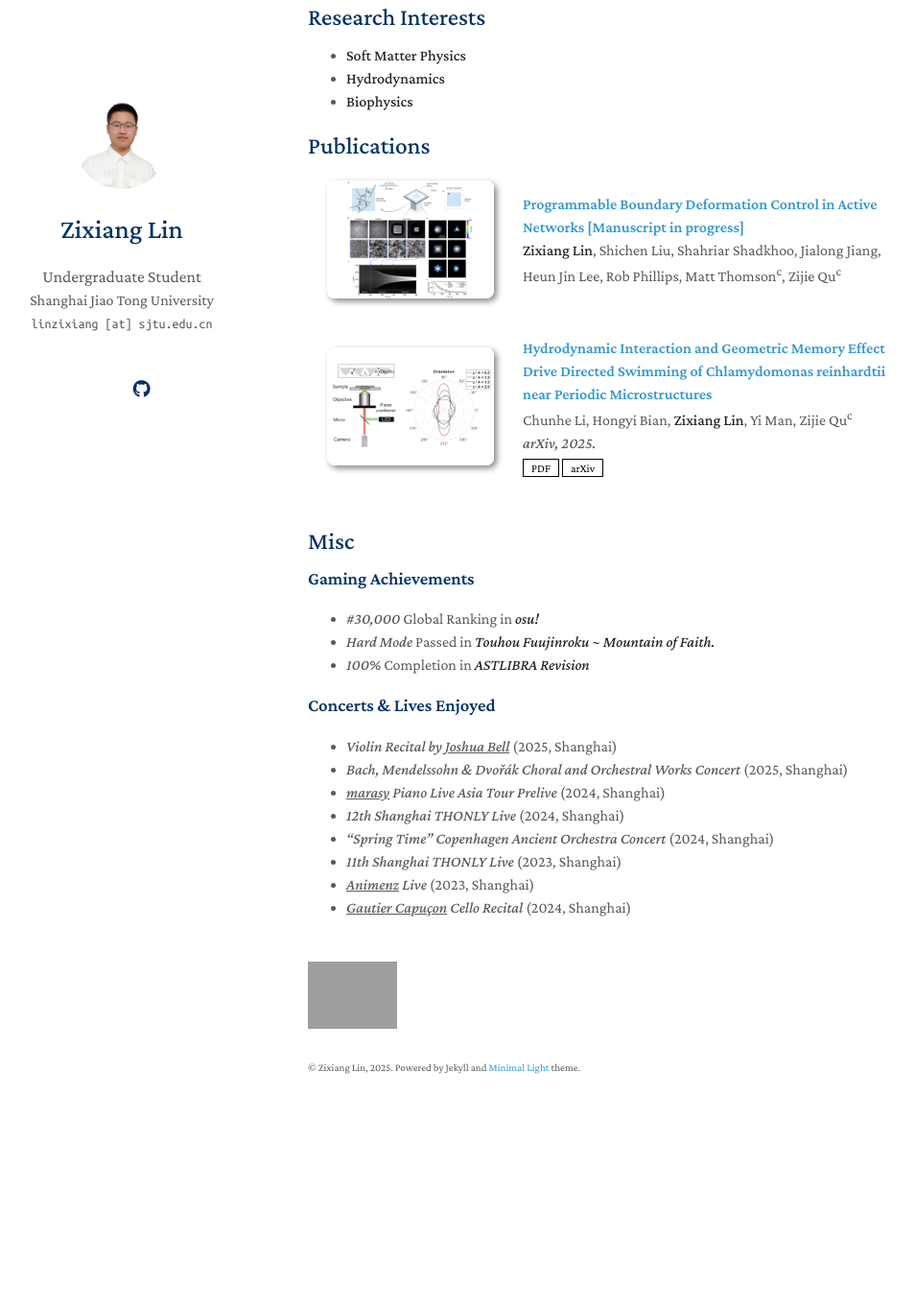
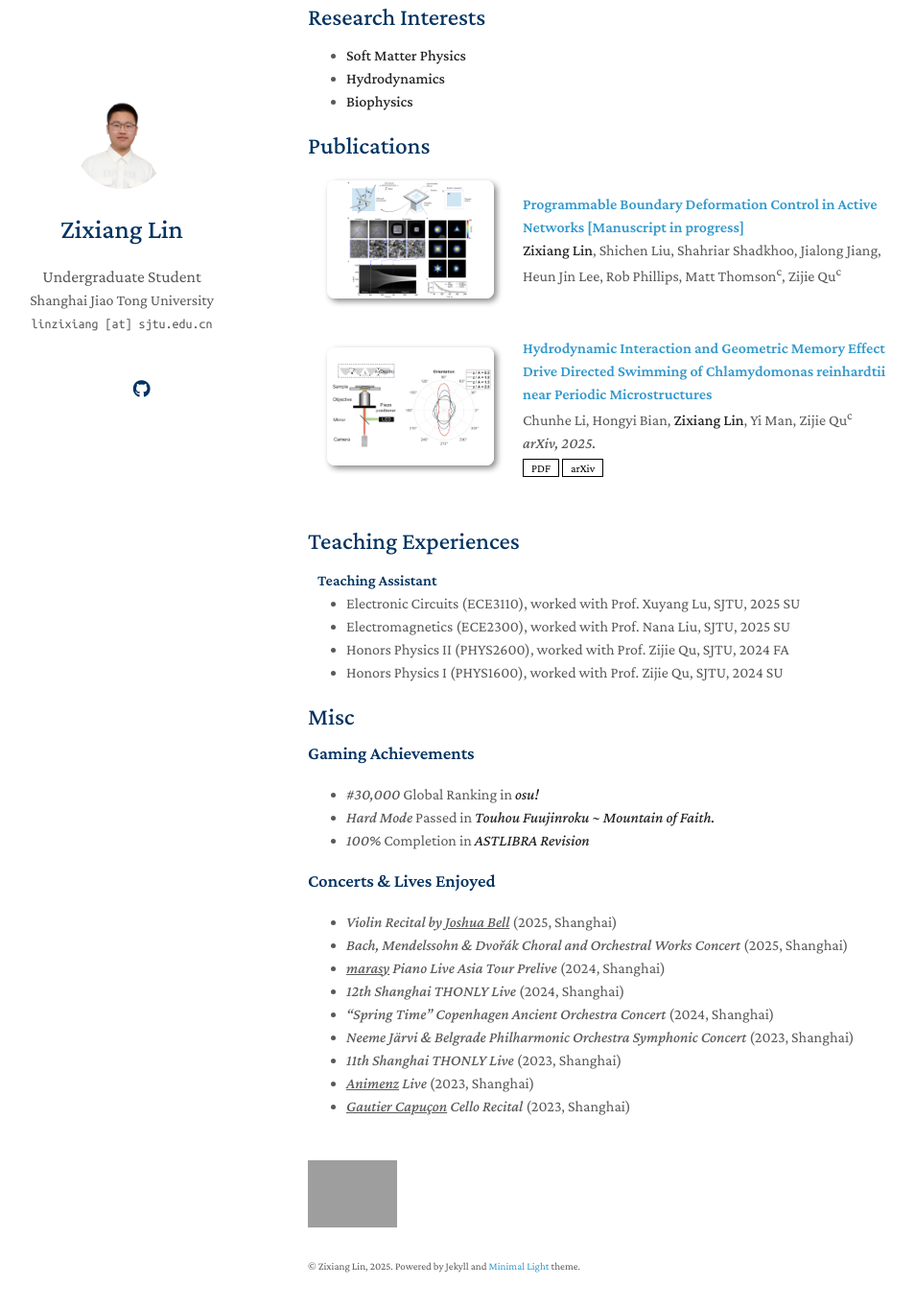
Before and after one commit to zixianglin04/zixianglin04.github.io, a Jekyll site: the page built from index.md, in a window 1280 px wide and 1400 px high, scrolled down 241 px. Shown: the top 1365 px of the window at 96% size, without its empty margins (149-1103 px from the left). Built offline with Jekyll 4.4.1, drawn with Linux system fonts in a browser that asks for light colours; a style sheet for code colours, icons or effects is not loaded; our own code applies the rules of GitHub Pages for plain Markdown files; before the commit the page ends 1434 px from its top, so only the background shows below that; grey boxes are pictures that could not be loaded.

Commit message:
add teaching

```diff
--- /dev/null
+++ b/_includes/teaching-experiences.md
@@ -0,0 +1,10 @@
+## Teaching Experiences
+
+<h4 style="margin:0 10px 0;">Teaching Assistant</h4>
+
+<ul style="margin:0 0 20px;">
+  <li><a href="https://github.com/zixianglin04/ECE3110-25SU/"><autocolor>Electronic Circuits (ECE3110), worked with Prof. Xuyang Lu, SJTU, 2025 SU</autocolor></a></li>
+  <li><a href="https://github.com/zixianglin04/ECE2300-25SU/"><autocolor>Electromagnetics (ECE2300), worked with Prof. Nana Liu, SJTU, 2025 SU</autocolor></a></li>
+  <li><a href="https://github.com/zixianglin04/PHYS2600-24FA/"><autocolor>Honors Physics II (PHYS2600), worked with Prof. Zijie Qu, SJTU, 2024 FA</autocolor></a></li>
+  <li><a href="https://github.com/zixianglin04/PHYS1600-24SU/"><autocolor>Honors Physics I (PHYS1600), worked with Prof. Zijie Qu, SJTU, 2024 SU</autocolor></a></li>
+</ul>
--- a/index.md
+++ b/index.md
@@ -17,6 +17,8 @@ _I love anime, music, and physics._
 
 {% include_relative _includes/publications.md %}
 
+{% include_relative _includes/teaching-experiences.md %}
+
 ## Misc
 
 ### Gaming Achievements
@@ -32,6 +34,7 @@ _I love anime, music, and physics._
 - *<u>marasy</u> Piano Live Asia Tour Prelive* (2024, Shanghai)
 - *12th Shanghai THONLY Live* (2024, Shanghai)
 - *"Spring Time" Copenhagen Ancient Orchestra Concert* (2024, Shanghai)
+- *Neeme Järvi & Belgrade Philharmonic Orchestra Symphonic Concert* (2023, Shanghai)
 - *11th Shanghai THONLY Live* (2023, Shanghai)
 - *<u>Animenz</u> Live* (2023, Shanghai)
-- *<u>Gautier Capuçon</u> Cello Recital* (2024, Shanghai)
+- *<u>Gautier Capuçon</u> Cello Recital* (2023, Shanghai)
```
